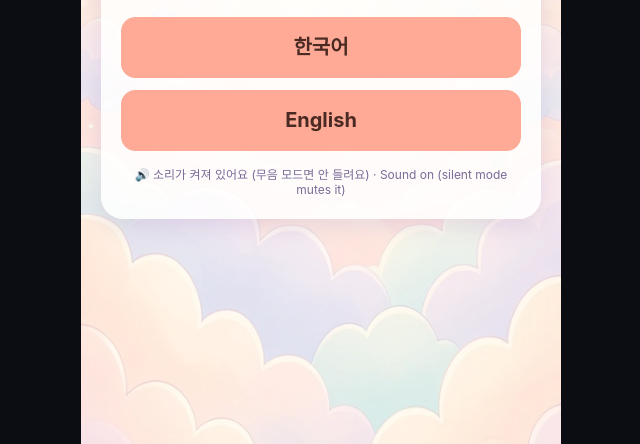
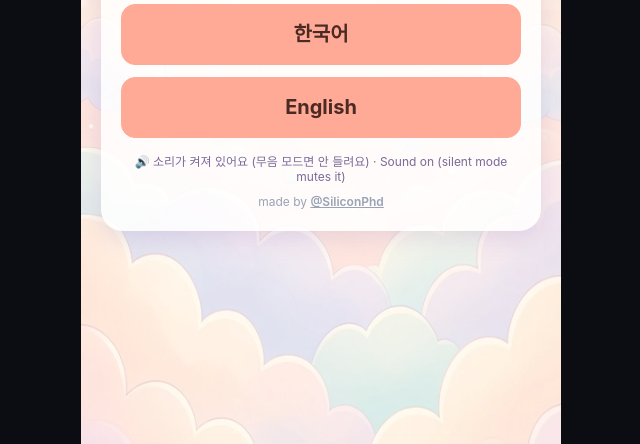
Before and after one commit to senscho/good-leader-test, a plain HTML site: page index.html in a window 1280 px wide. Shown: the part 356-800 px from the top of the page, without its empty margins (319-959 px from the left). Drawn offline with Linux system fonts and the light colour scheme.

Commit message:
Creator credit @SiliconPhd on title and ending

```diff
--- a/css/style.css
+++ b/css/style.css
@@ -183,3 +183,5 @@ h1 em{font-style:normal;color:var(--gold);display:block;font-size:16px;letter-sp
 .mute-btn:active{transform:scale(.94)}
 .pastel>.progress{margin-right:52px}
 .sound-note{font-size:12px}
+.credit{font-size:12px;text-align:center;margin-top:10px;color:var(--dim)}
+.credit a{color:inherit;font-weight:600;text-decoration:underline}
--- a/js/app.js
+++ b/js/app.js
@@ -17,6 +17,11 @@
   /* ---------- title ---------- */
   function pastel(sec) {   // title + survey: bg-title behind a white wash (css .pastel)
     if (have("bg", "title")) { sec.style.backgroundImage = 'url("art/bg/bg-title.webp")'; setBackdrop("art/bg/bg-title.webp"); } else setBackdropNone();
+  }
+  function credit() {   // creator X handle + link (title + ending)
+    var c = el("div", "credit", 'made by <a href="https://x.com/SiliconPhd" target="_blank" rel="noopener">@SiliconPhd</a>');
+    c.onclick = function (e) { e.stopPropagation(); };
+    return c;
   }
   var ICONS = ["q-worklife", "q-trust", "q-giveup", "q-protocol"];   // by question index
   function title() {
@@ -38,7 +43,7 @@
     var note = el("div", "dim sound-note"); note.style.marginTop = "14px";
     function soundNote(m) { note.textContent = m ? "🔇 소리가 꺼져 있어요 · Sound is off" : "🔊 소리가 켜져 있어요 (무음 모드면 안 들려요) · Sound on (silent mode mutes it)"; }
     soundNote(GameAudio.isMuted()); GameAudio.onMute = soundNote;
-    card.appendChild(note); s.appendChild(card);
+    card.appendChild(note); card.appendChild(credit()); s.appendChild(card);
     if (have("fx", "sparkle")) [["16%", "20%", "0s"], ["82%", "30%", "1.1s"]].forEach(function (q) {
       var sp = new Image(); sp.alt = ""; sp.className = "fxi in-twinkle"; sp.src = "art/fx/fx-sparkle.webp";
       sp.style.left = q[0]; sp.style.top = q[1]; sp.style.width = "11%"; sp.style.animationDelay = q[2]; s.appendChild(sp);
@@ -509,7 +514,7 @@
         box.appendChild(el("div", "tag" + (last.kind === "bad" ? "" : " ok"), esc(last.tag || "")));
         var b = el("button", "btn primary", esc(L.replay));
         b.onclick = function (e) { e.stopPropagation(); GameAudio.event("ui.click"); GameAudio.bgmStop(1000); title(); };
-        box.appendChild(b); box.appendChild(el("div", "disc", esc(L.disclaimer))); dlg.appendChild(box);
+        box.appendChild(b); box.appendChild(el("div", "disc", esc(L.disclaimer))); box.appendChild(credit()); dlg.appendChild(box);
       }
     }
     s.onclick = function () {   // tap anywhere on the stage (dialog included) advances lines; choice/end need their button
```
